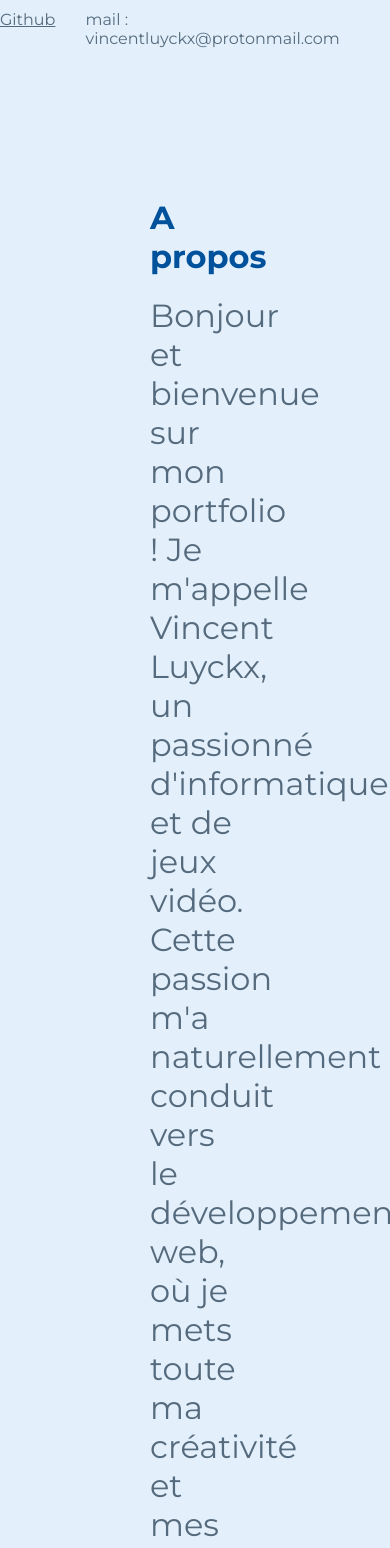
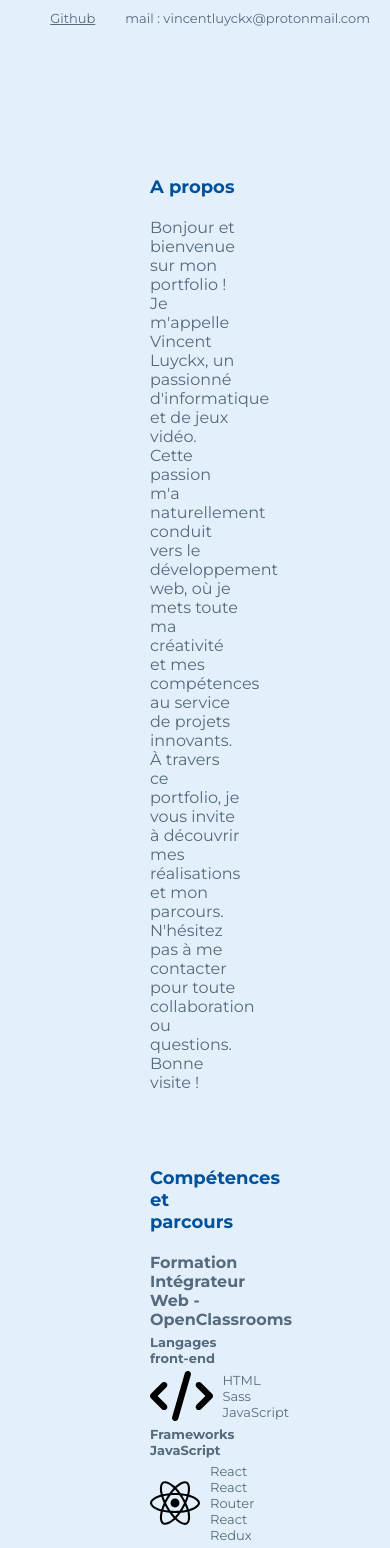
Before and after one commit to MathusalemChevrefeuille/P12_Portfolio, a React (Create React App) app: page / in a window 390 px wide. Shown: the top 1548 px of the page. Built offline with nearby package versions, Linux system fonts and the light colour scheme.

Commit message:
fixed media queries

```diff
--- a/src/assets/styles/style.css
+++ b/src/assets/styles/style.css
@@ -103,4 +103,32 @@ body #root .main_container .container_contact h1 {
   margin-bottom: 15px;
 }
 
+@media (max-width: 1000px) {
+  body #root .main_container .container_apropos p {
+    font-size: medium;
+  }
+  body #root .main_container .container_projet .container_components .card {
+    width: 100%;
+  }
+  body #root .main_container .container_projet .container_components .card img {
+    width: 100px;
+    height: 100px;
+  }
+  h1 {
+    font-size: large;
+  }
+  h2 {
+    font-size: medium;
+  }
+  h3 {
+    font-size: small;
+  }
+  p {
+    font-size: small;
+  }
+  a {
+    font-size: small;
+  }
+}
+
 /*# sourceMappingURL=style.css.map */
--- a/src/assets/styles/style.scss
+++ b/src/assets/styles/style.scss
@@ -106,3 +106,45 @@ body{
         }
     }
 }
+
+@media (max-width: 1000px) {
+    body{
+        #root{
+            .main_container{
+                .container_apropos{
+                    p{
+                        font-size: medium;
+                    }
+                }
+                .container_projet{
+                    .container_components{
+                        .card{
+                            width: 100%;
+                            img{
+                                width: 100px;
+                                height: 100px;
+                            }
+                        }
+                    }
+                }
+            }
+        }
+    }
+
+
+h1{
+    font-size: large ;
+}
+h2{
+    font-size: medium;
+}
+h3{
+    font-size: small;
+}
+p{
+     font-size: small;
+}
+a{
+    font-size: small;
+}
+}
```
Also changed, not shown: 2 other files (tests, documents, lock files or other folders).
